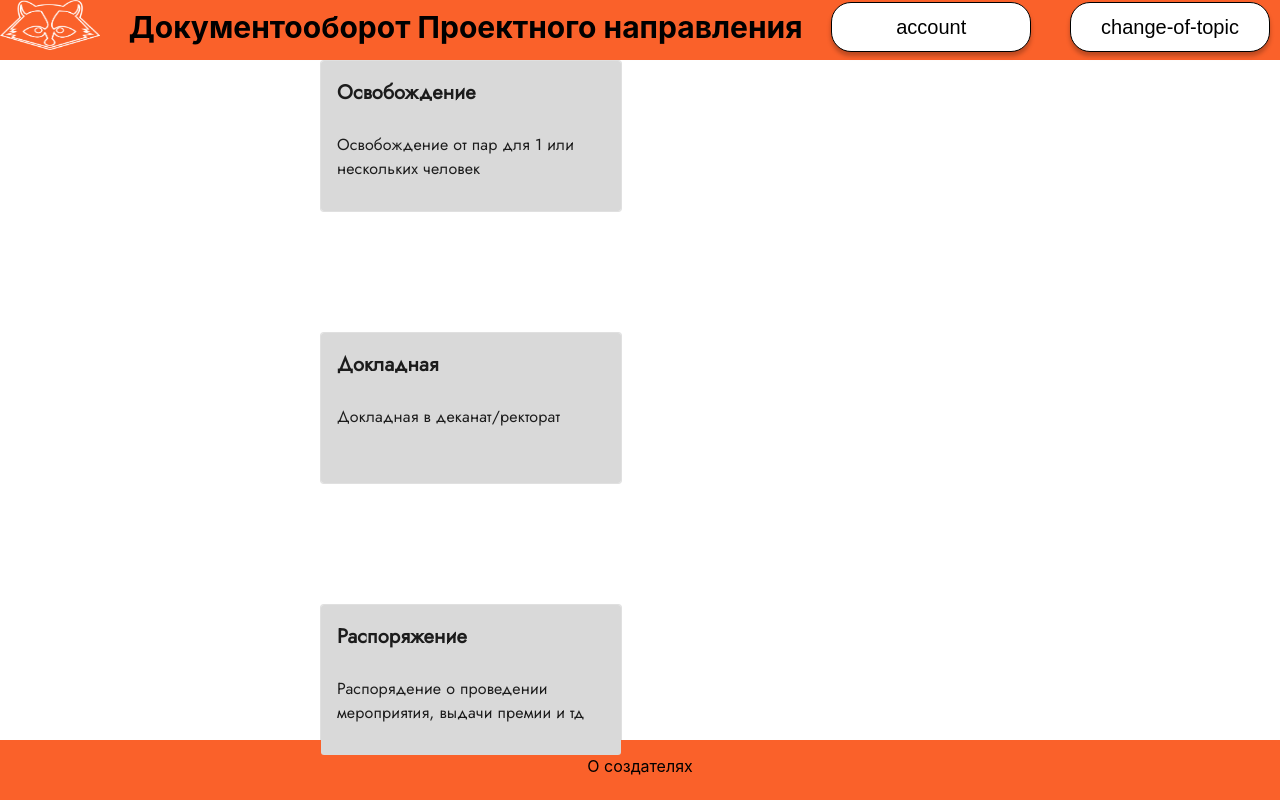
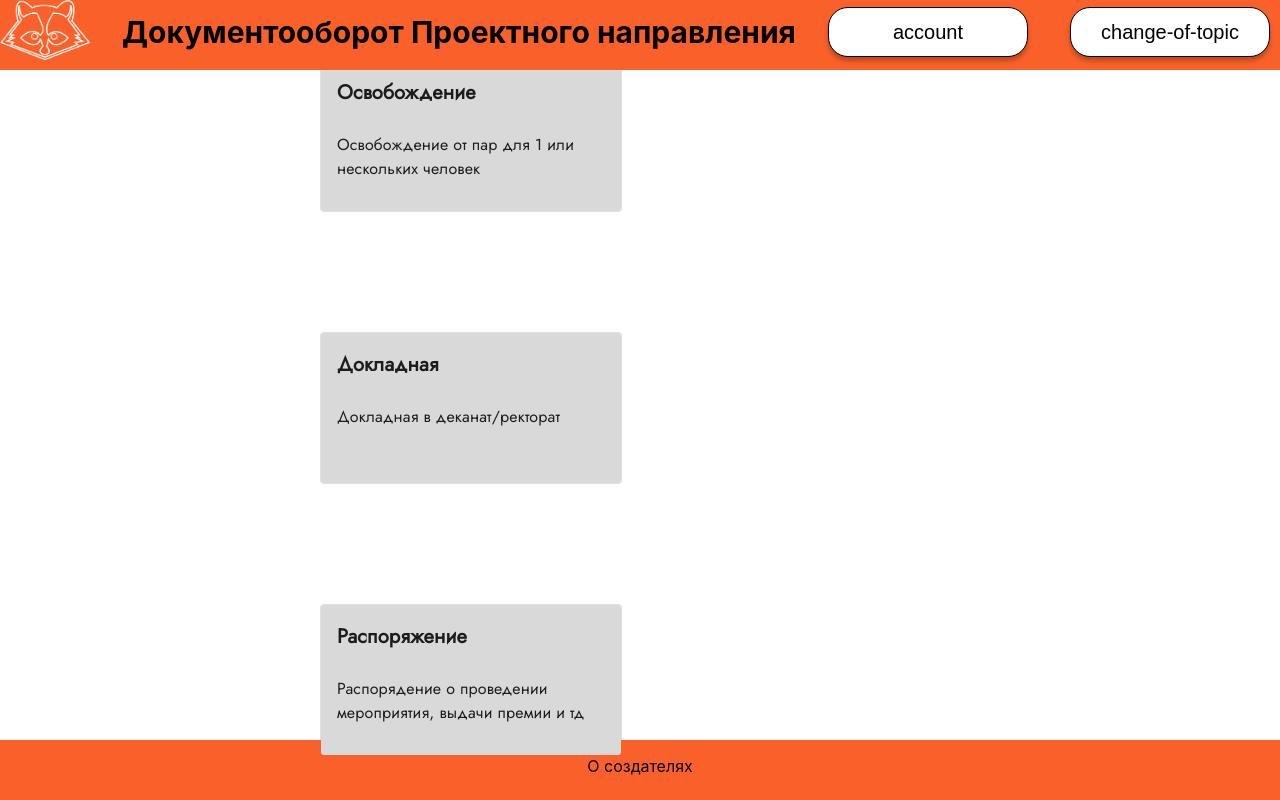
Before and after one commit to IT-FAMCS/documents, a React (Create React App) app in the folder front-doc/: page / in a window 1280 px wide. Shown: the top 800 px of the page. Built offline with nearby package versions, Linux system fonts and the light colour scheme.

Commit message:
fix:logo

```diff
--- a/front-doc/src/App.css
+++ b/front-doc/src/App.css
@@ -16,15 +16,15 @@ main {
 .header-component {
     background-color: #FA612A;
     width: 100%;
-    height: 60px;
+    height: 70px;
     position: fixed;
     z-index: 1;
 }
 
 .logo {
     margin: 0;
-    width: 100px;
-    height: 50px;
+    width: 90px;
+    height: 60px;
 }
 
 .header-text {
@@ -66,5 +66,5 @@ main {
 .footer-component {
     background-color: #FA612A;
     width: 100%;
-    height: 60px;
+    height: 70px;
 }
--- a/front-doc/src/component/header/HeaderComponent.tsx
+++ b/front-doc/src/component/header/HeaderComponent.tsx
@@ -12,7 +12,7 @@ export const HeaderComponent=()=>{
             justifyContent='space-between'
             >
                 <a>
-                    <img className="logo" width={40} height={40} src={logo} alt="Raccoon logo"></img>
+                    <img className="logo" src={logo} alt="Raccoon logo"></img>
                 </a>
                 <h1 className="header-text">
                     Документооборот Проектного направления
```
